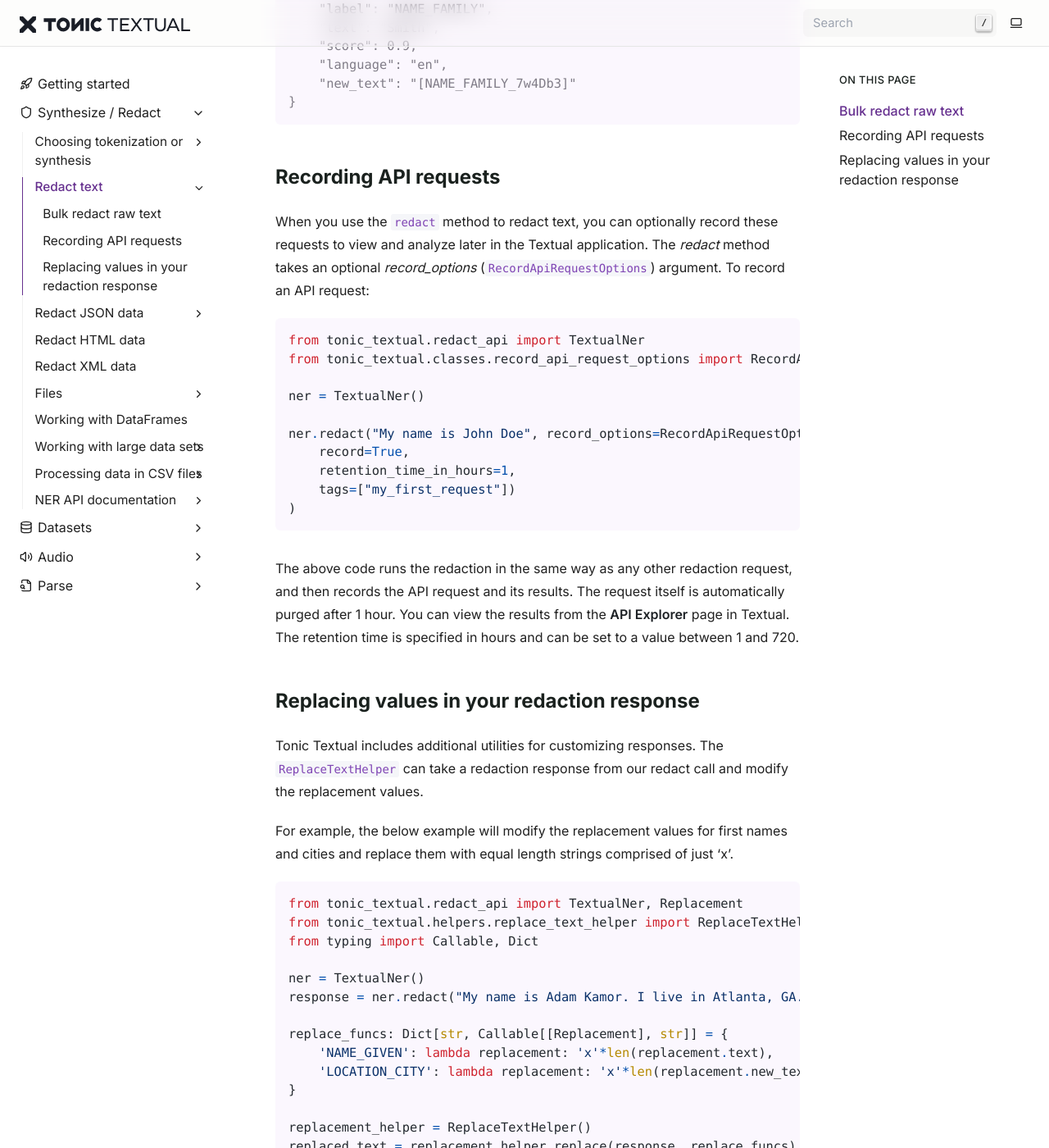
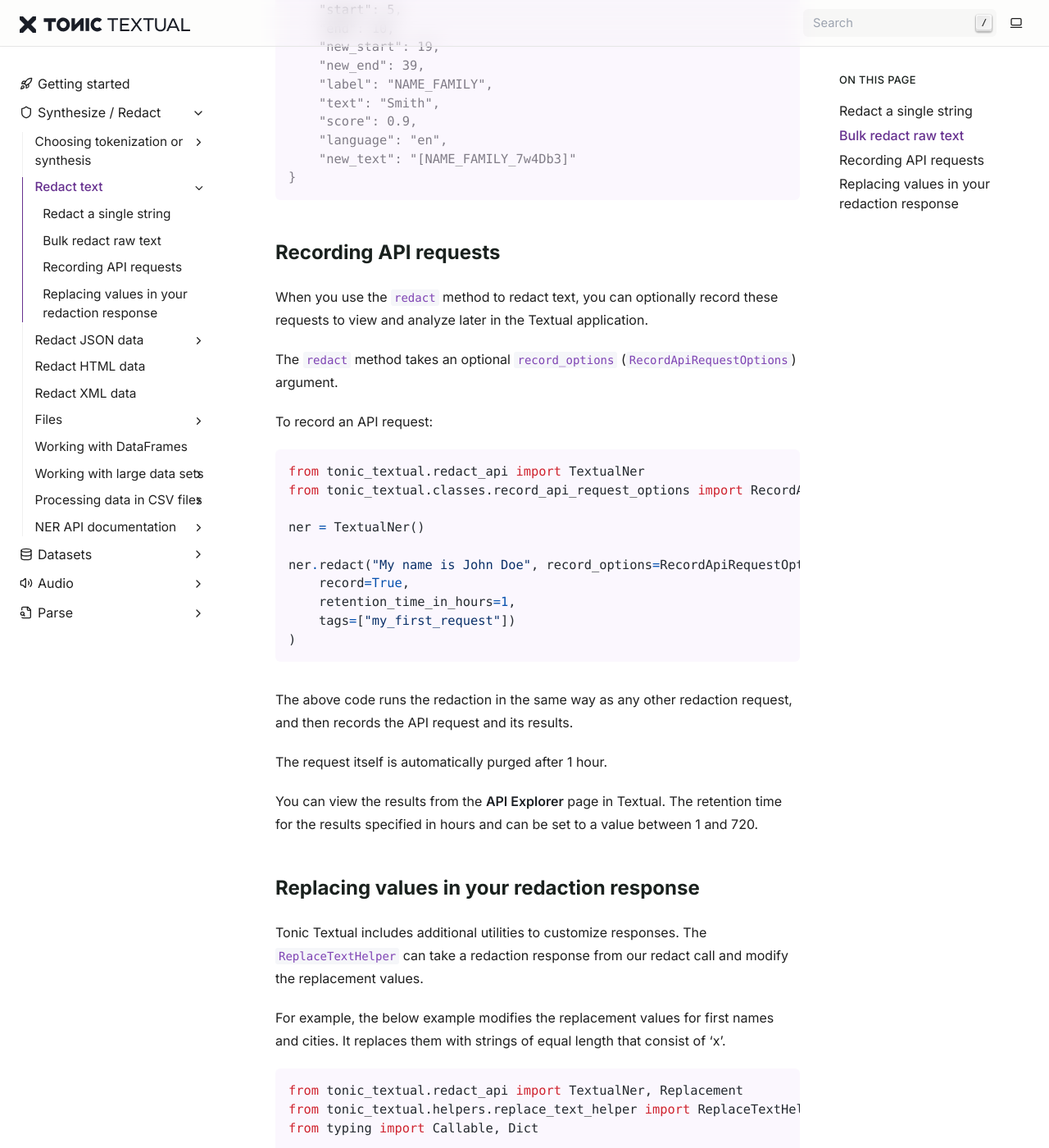
Before and after one commit to TonicAI/textual, a Sphinx documentation site: the page built from docs/source/redact/redacting_text.rst, in a window 1280 px wide and 1400 px high, scrolled down 3190 px. Shown: the whole window at 82% size. Built offline with Sphinx 7.4.7, drawn with Linux system fonts in a browser that asks for light colours; some of the changed text lies outside the part shown.

Commit message:
Text edits

```diff
--- a/docs/source/redact/redacting_text.rst
+++ b/docs/source/redact/redacting_text.rst
@@ -1,15 +1,21 @@
 Redact text
 ================
-To redact sensitive information from a text string, pass the string to the `redact` method.
 
-Like other SDK functions that modify data the `redact_html` allows you to configure how different entity types are treated.  You can learn more about the common parameters:
+Redact a single string
+----------------------
 
-* generator_default
-* generator_config
-* label_allow_lists
-* label_block_lists
+To redact sensitive information from a text string, pass the string to the ``redact`` method.
 
-by reading :ref:`redact-config`.
+Similar to other SDK functions that modify data, ``redact`` allows you to configure how to treat different entity types.
+
+To learn more about the common parameters:
+
+* ``generator_default``
+* ``generator_config``
+* ``label_allow_lists``
+* ``label_block_lists``
+
+go to :ref:`redact-config`.
 
 .. code-block:: python
 
@@ -59,15 +65,15 @@ This produces the following output:
         "new_text": "[ORGANIZATION_P5XLAH]"
     }
 
-You can also record `redact` calls, so that you can view and analyze results in the Textual application. To learn more, read :ref:`record-api-call-section`
+You can also record ``redact`` calls, so that you can view and analyze results in the Textual application. To learn more, go to :ref:`record-api-call-section`
 
 Bulk redact raw text
 ---------------------
-In the same way that you use the `redact` method to redact strings, you can use the `redact_bulk` method to redact many strings at the same time.
+In the same way that you use the ``redact`` method to redact strings, you can use the ``redact_bulk`` method to redact many strings at the same time.
 
 Each string is redacted individually. Each string is fed into our model independently and cannot affect other strings.
 
-To redact sensitive information from a list of text strings, pass the list to the `redact_bulk` method:
+To redact sensitive information from a list of text strings, pass the list to the ``redact_bulk`` method:
 
 .. code-block:: python
 
@@ -134,7 +140,11 @@ This produces the following output:
 
 Recording API requests
 ----------------------
-When you use the :meth:`redact<tonic_textual.redact_api.TextualNer.redact>` method to redact text, you can optionally record these requests to view and analyze later in the Textual application. The `redact` method takes an optional `record_options` (:class:`RecordApiRequestOptions<tonic_textual.classes.record_api_request_options.RecordApiRequestOptions>`) argument. To record an API request:
+When you use the :meth:`redact<tonic_textual.redact_api.TextualNer.redact>` method to redact text, you can optionally record these requests to view and analyze later in the Textual application.
+
+The ``redact`` method takes an optional ``record_options`` (:class:`RecordApiRequestOptions<tonic_textual.classes.record_api_request_options.RecordApiRequestOptions>`) argument.
+
+To record an API request:
 
 .. code-block:: python
 
@@ -149,15 +159,19 @@ When you use the :meth:`redact<tonic_textual.redact_api.TextualNer.redact>` meth
         tags=["my_first_request"])
     )
 
-The above code runs the redaction in the same way as any other redaction request, and then records the API request and its results. The request itself is automatically purged after 1 hour.  You can view the results from the **API Explorer** page in Textual.  The retention time is specified in hours and can be set to a value between 1 and 720.
+The above code runs the redaction in the same way as any other redaction request, and then records the API request and its results.
+
+The request itself is automatically purged after 1 hour.
+
+You can view the results from the **API Explorer** page in Textual. The retention time for the results specified in hours and can be set to a value between 1 and 720.
 
 
 Replacing values in your redaction response
 -------------------------------------------
 
-Tonic Textual includes additional utilities for customizing responses.  The :class:`ReplaceTextHelper<tonic_textual.helpers.replace_text_helper.ReplaceTextHelper>` can take a redaction response from our redact call and modify the replacement values.
+Tonic Textual includes additional utilities to customize responses. The :class:`ReplaceTextHelper<tonic_textual.helpers.replace_text_helper.ReplaceTextHelper>` can take a redaction response from our redact call and modify the replacement values.
 
-For example, the below example will modify the replacement values for first names and cities and replace them with equal length strings comprised of just 'x'.
+For example, the below example modifies the replacement values for first names and cities. It replaces them with strings of equal length that consist of 'x'.
 
 .. code-block:: python
 
```
